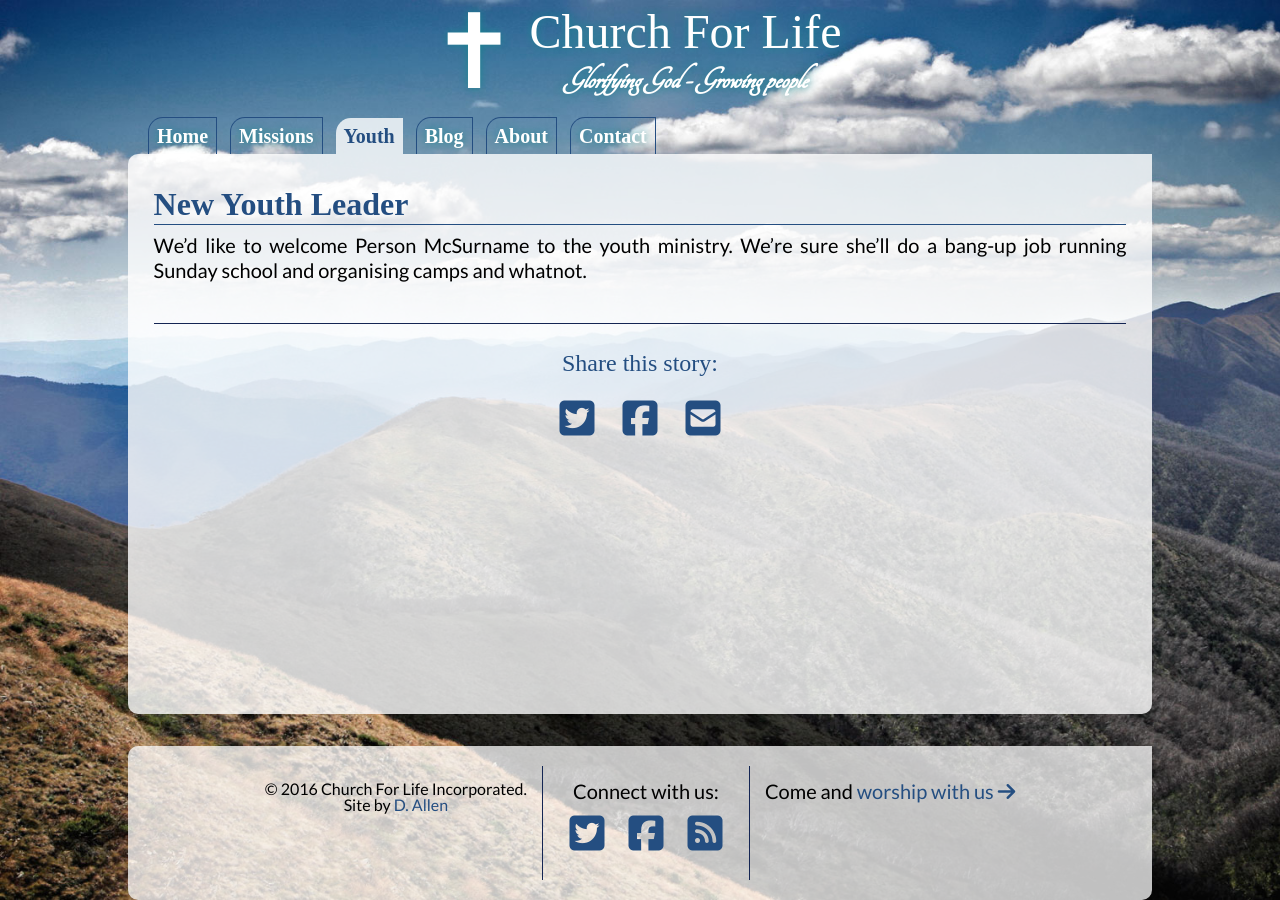
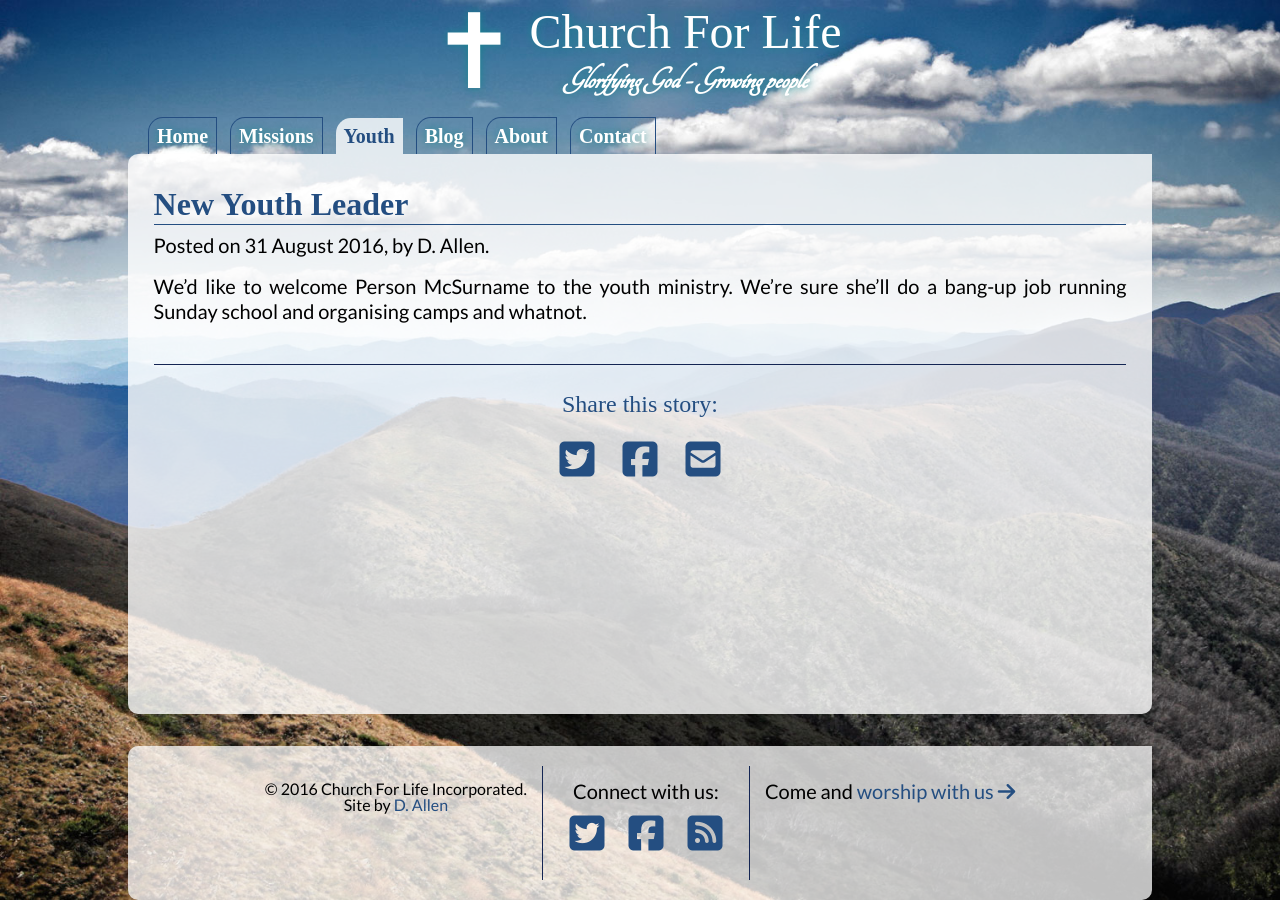
Before and after one commit to churchforlife/churchforlife.github.io, a Jekyll site: the page built from _posts/2016-08-31-new-youth-leader.md, in a window 1280 px wide. Built offline with Jekyll 4.4.1, drawn with Linux system fonts in a browser that asks for light colours; nearby versions of some CDN libraries; some web fonts are replaced.

Commit message:
added 'posted on [date] by [author name]'

```diff
--- a/_layouts/post.html
+++ b/_layouts/post.html
@@ -3,6 +3,7 @@ layout: default
 ---
 
 <h2>{{ page.title }}</h2>
+<p class="posted">Posted on {{ page.date | date_to_long_string }}, by {{ page.author }}.</p>
 
 {{ content }}
 
```
